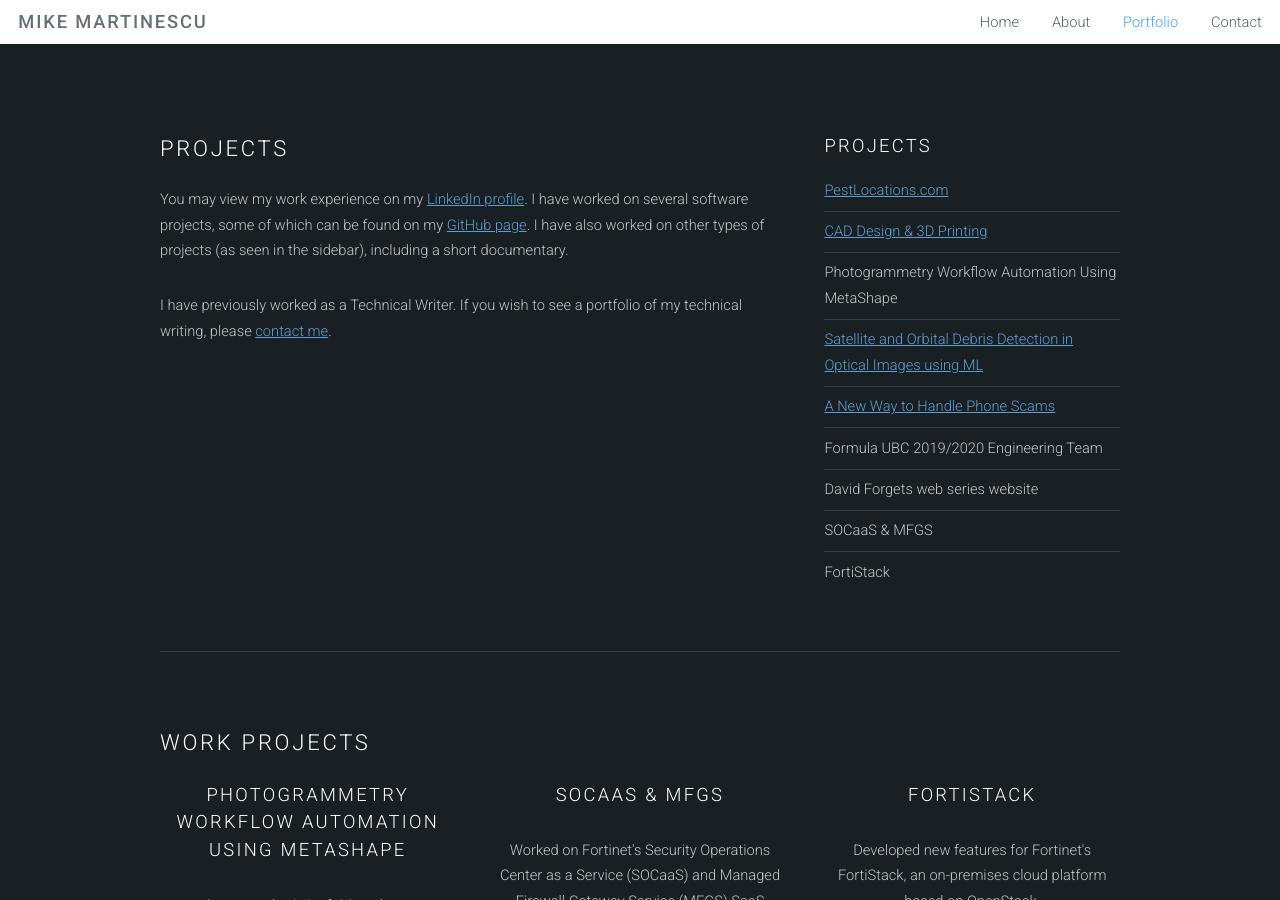
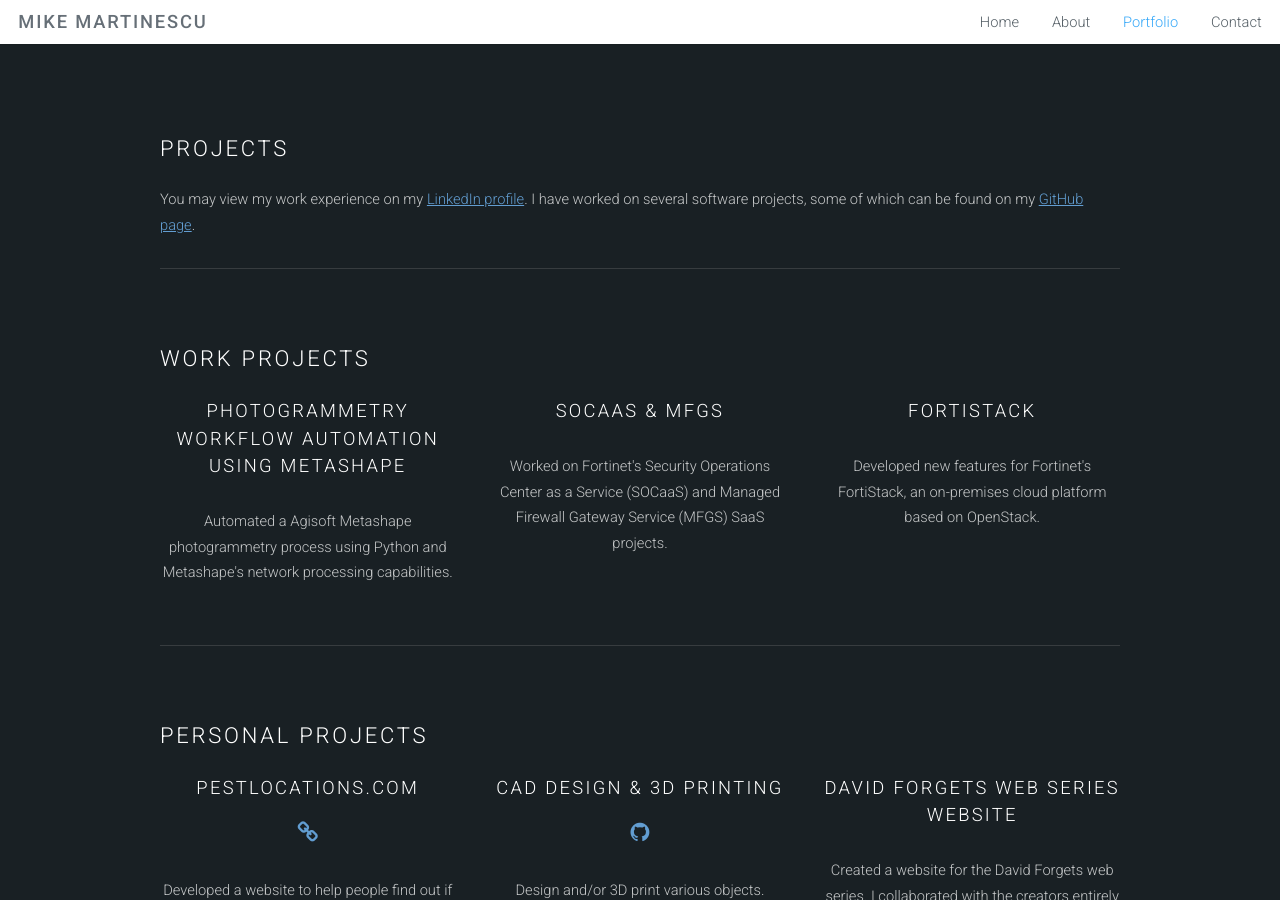
Before and after one commit to mikeym88/mikeym88.github.io, a Jekyll site: the page built from portfolio.html, in a window 1280 px wide and 900 px high. Built offline with Jekyll 4.4.1, drawn with Linux system fonts in a browser that asks for light colours.

Commit message:
Update portfolio content

```diff
--- a/portfolio.html
+++ b/portfolio.html
@@ -10,41 +10,17 @@
 		<!-- Main -->
 			<section id="main" class="wrapper style2">
 				<div class="container">
-					<div class="row">
-						<div class="8u">
-							<section>
-								<h2>Projects</h2>
-								<p>You may view my work experience on my <a href="https://ca.linkedin.com/in/mmartinescu" target="_blank">LinkedIn profile</a>. I have worked on
-									several software projects, some of which can be found on my <a href="https://github.com/mikeym88/" target="_blank">GitHub page</a>. I have also worked on other types of projects (as seen in the sidebar), including a short documentary. </p>
-
-								<p>I have previously worked as a Technical Writer. If you wish to see a portfolio of my technical writing, please <a href="{% link contact.html %}">contact me</a>.</p>
-							</section>
-						</div>
-						<div class="4u">
-							<section>
-								<h3>Projects</h3>
-								<ul class="alt">
-									{% for project in site.data.projects %}
-										<li>
-											{% if project.website %}
-												<a href="{{ project.website }}" target="_blank">{{ project.title }}</a>
-											{% elsif project.github %}
-												<a href="{{ project.github }}" target="_blank">{{ project.title }}</a>
-											{% elsif project.youtube %}
-												<a href="{{ project.youtube }}" target="_blank">{{ project.title }}</a>
-											{% else %}
-												{{ project.title }}
-											{% endif %}
-										</li>
-									{% endfor %}
-								</ul>
-							</section>
-						</div>
-					</div>
+					<section>
+						<h2>Projects</h2>
+						<p>You may view my work experience on my <a href="https://ca.linkedin.com/in/mmartinescu" target="_blank">LinkedIn profile</a>. I have worked on
+							several software projects, some of which can be found on my <a href="https://github.com/mikeym88/" target="_blank">GitHub page</a>.</p>
+					</section>
 
 				{% for pt in page.project_types %}
 					<hr class="major" />
-					<h2>{{ pt }} Projects</h2>
+					<section>
+						<h2>{{ pt }} Projects</h2>
+					</section>
                     {% assign counter = 0 %}
 					{% assign projects_of_specified_type = site.data.projects | where: "project_type", pt %}
 					{% for p in projects_of_specified_type  %}
```
